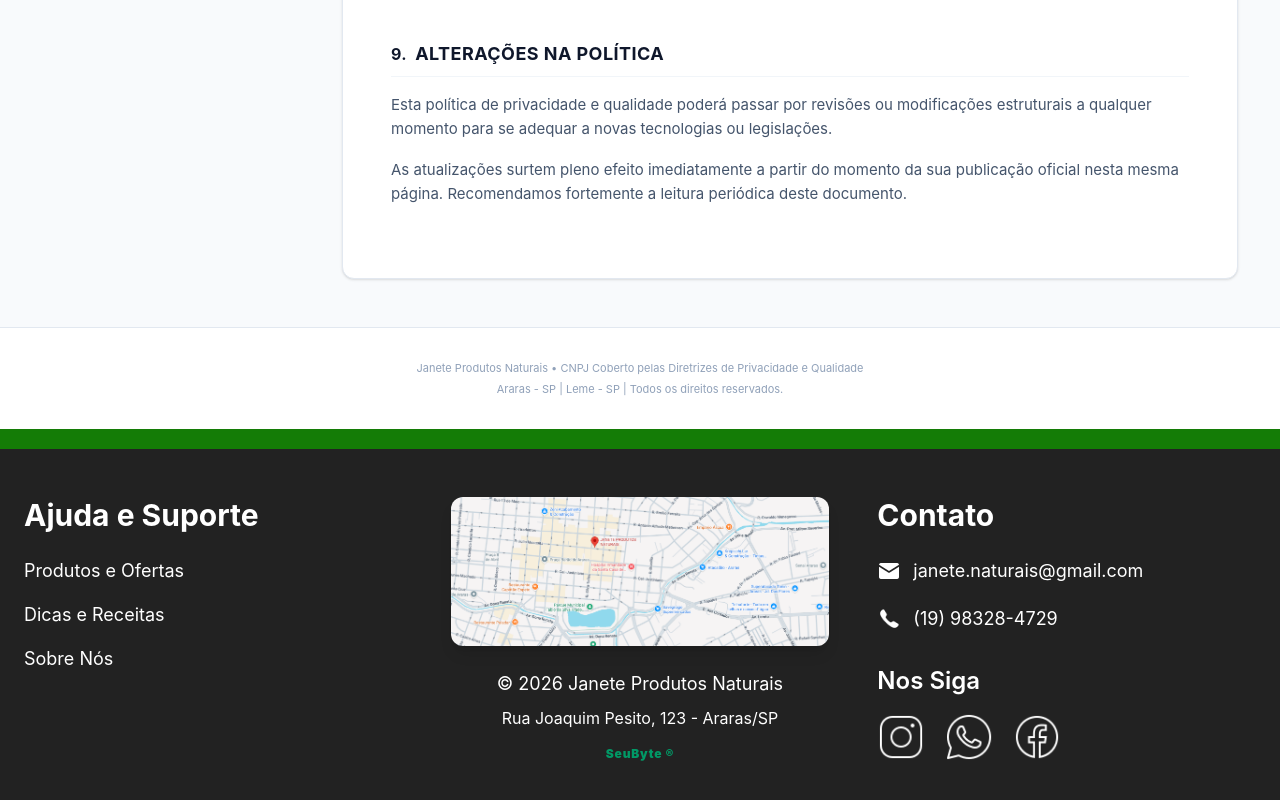
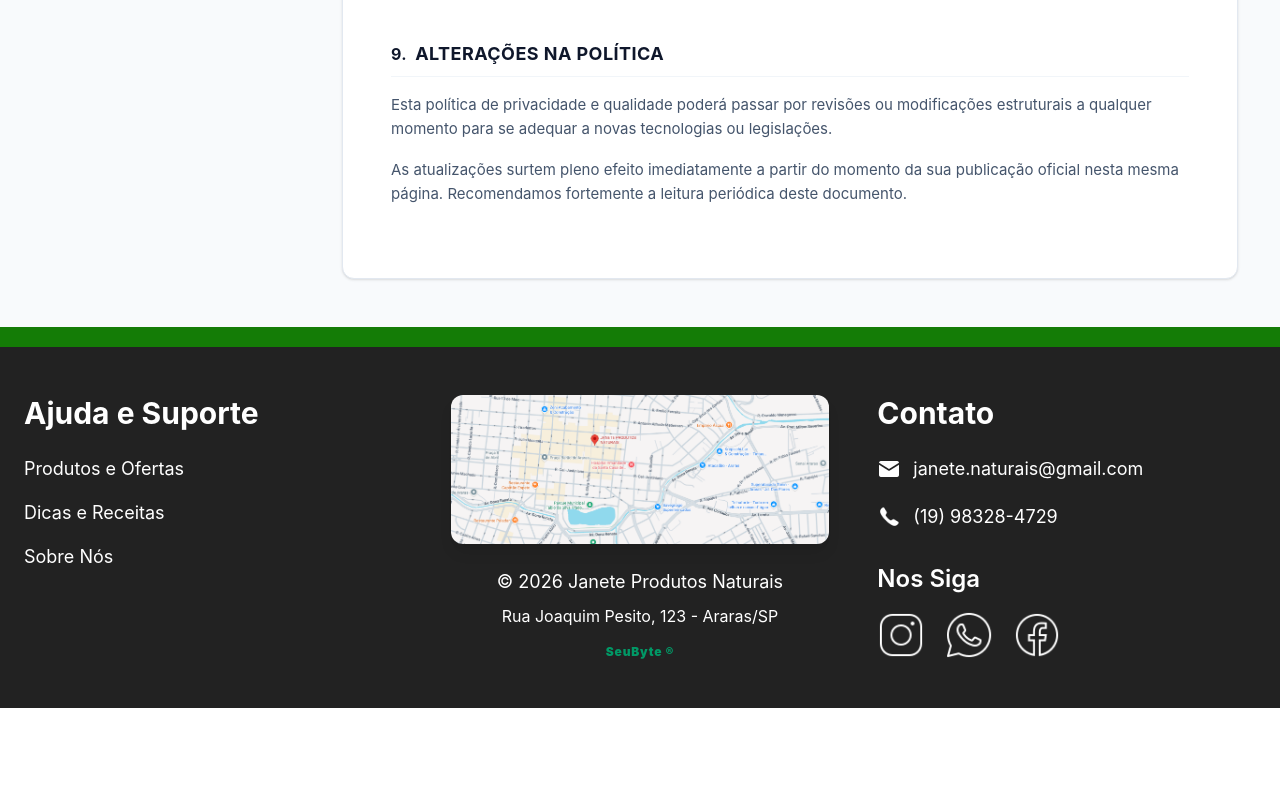
Before and after one commit to SeuByte/JaneteFront, a React (Vite) app in the folder janete-front/: page /PoliticaPrivacidade in a window 1280 px wide. Shown: the part 2756-3556 px from the top of the page. After the commit the page ends 3464 px from the top, so only its background shows below. Built offline with nearby package versions, Linux system fonts and the light colour scheme.

Commit message:
Politica de Privacidade

```diff
--- a/janete-front/src/pages/PoliticaPrivacidade.jsx
+++ b/janete-front/src/pages/PoliticaPrivacidade.jsx
@@ -333,12 +333,6 @@ export default function PoliticaPrivacidade() {
         </main>
       </div>
 
-      {/* Rodapé institucional sutil */}
-      <footer className="bg-white border-t border-slate-200 w-full py-8 text-center text-[11px] text-slate-400 space-y-1">
-        <p>Janete Produtos Naturais • CNPJ Coberto pelas Diretrizes de Privacidade e Qualidade</p>
-        <p>Araras - SP | Leme - SP | Todos os direitos reservados.</p>
-      </footer>
-
     </div>
   );
 }
--- a/janete-front/src/routes/AppRoutes.jsx
+++ b/janete-front/src/routes/AppRoutes.jsx
@@ -4,7 +4,7 @@ import MainLayout from "../layouts/MainLayout";
 
 import Home from "../pages/HomePage";
 import Cadastro from "../pages/CadastroPage";
-import Cadastro2 from "../pages/CadrastroP";
+import Cadastro2 from "../pages/AreaClienete";
 import Dashboard from "../pages/DashboardPage";
 import Login from "../pages/LoginPage";
 import Checkout from "../pages/CheckoutPage";
```
Also changed, not shown: janete-front/src/pages/AreaClienete.jsx (renamed from janete-front/src/pages/CadrastroP.jsx).
